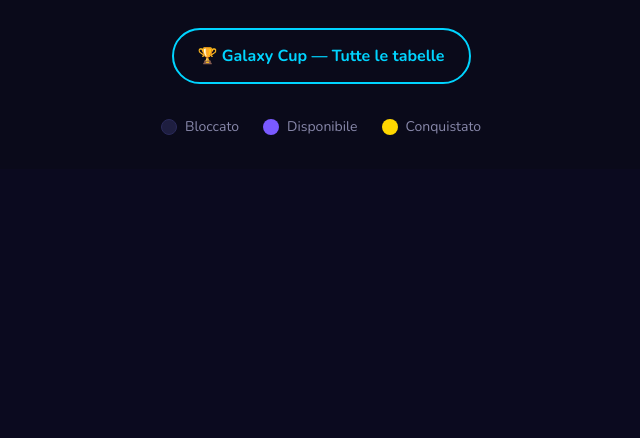
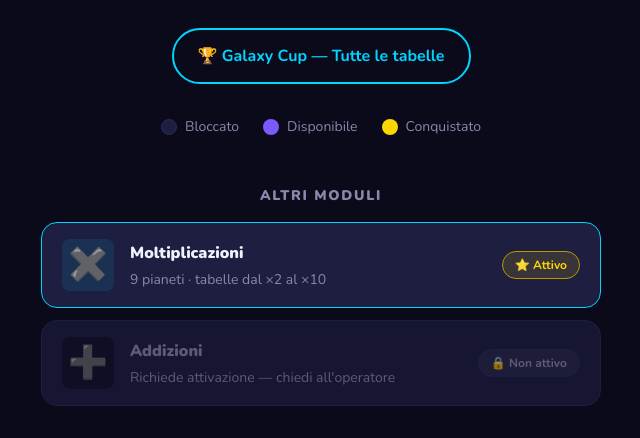
Before and after one commit to mchiapello/tabelline, a Flask app: page /journey in a window 1280 px wide. Shown: the part 1468-1906 px from the top of the page, without its empty margins (319-959 px from the left). Before the commit the page ends 1603 px from the top, so only its background shows below. Run offline with Flask 3, Linux system fonts and the light colour scheme; data that the repository does not hold is empty.

Commit message:
feat(ui): add Altri moduli section to galaxy map
Fetches /api/v1/operator/modules/status and renders one card per
module.  Moltiplicazioni always shows as the current active module;
additional modules (e.g. addizioni) appear as locked or active
depending on their token activation state.

Co-Authored-By: Claude Sonnet 4.6 <noreply@anthropic.com>

```diff
--- a/templates/journey.html
+++ b/templates/journey.html
@@ -4,6 +4,106 @@
 
 {% block extra_css %}
 <link rel="stylesheet" href="{{ url_for('static', filename='css/journey.css') }}">
+<style>
+  /* ── Module cards section ──────────────────────────────────────────────── */
+  #modules-section {
+    width: 100%;
+    max-width: 560px;
+    margin-top: var(--sp-12);
+    position: relative;
+    z-index: 1;
+  }
+
+  .modules-heading {
+    font-size: var(--text-sm);
+    font-weight: 800;
+    text-transform: uppercase;
+    letter-spacing: 0.12em;
+    color: var(--c-text-dim);
+    margin-bottom: var(--sp-4);
+    text-align: center;
+  }
+
+  .module-cards {
+    display: flex;
+    flex-direction: column;
+    gap: var(--sp-3);
+  }
+
+  .module-card {
+    display: flex;
+    align-items: center;
+    gap: var(--sp-4);
+    background: var(--c-surface2);
+    border: 1.5px solid var(--c-border);
+    border-radius: var(--r-md);
+    padding: var(--sp-4) var(--sp-5);
+    cursor: pointer;
+    transition: transform var(--t-base) var(--ease-bounce),
+                box-shadow var(--t-base) var(--ease-smooth),
+                border-color var(--t-base);
+    text-decoration: none;
+    color: inherit;
+  }
+
+  .module-card--active {
+    border-color: var(--c-cyan);
+  }
+
+  .module-card--active:hover {
+    transform: translateY(-3px);
+    box-shadow: var(--shadow-glow-cyan);
+    border-color: var(--c-cyan);
+  }
+
+  .module-card--locked {
+    opacity: 0.65;
+    cursor: not-allowed;
+  }
+
+  .module-card__icon {
+    font-size: 2rem;
+    flex-shrink: 0;
+    width: 52px;
+    height: 52px;
+    display: flex;
+    align-items: center;
+    justify-content: center;
+    border-radius: var(--r-sm);
+    background: var(--c-surface);
+  }
+
+  .module-card--active  .module-card__icon { background: rgba(0,212,255,0.1); }
+  .module-card--locked  .module-card__icon { background: var(--c-surface); }
+
+  .module-card__body { flex: 1; min-width: 0; }
+
+  .module-card__name {
+    font-size: var(--text-base);
+    font-weight: 800;
+    margin-bottom: var(--sp-1);
+  }
+
+  .module-card--active  .module-card__name { color: var(--c-text); }
+  .module-card--locked  .module-card__name { color: var(--c-text-dim); }
+
+  .module-card__desc {
+    font-size: var(--text-sm);
+    color: var(--c-text-dim);
+  }
+
+  .module-card__status {
+    flex-shrink: 0;
+    font-size: var(--text-xs);
+    font-weight: 700;
+    padding: var(--sp-1) var(--sp-3);
+    border-radius: var(--r-full);
+  }
+
+  .status--active  { background: rgba(0,212,255,0.12); color: var(--c-cyan);     border: 1px solid var(--c-cyan-dim); }
+  .status--locked  { background: rgba(136,136,170,0.1); color: var(--c-text-dim); border: 1px solid var(--c-border); }
+  .status--current { background: rgba(255,215,0,0.12);  color: var(--c-gold);     border: 1px solid var(--c-gold-dim); }
+</style>
 {% endblock %}
 
 {% block content_attrs %}class="full-width"{% endblock %}
@@ -36,9 +136,76 @@
       <span>Conquistato</span>
     </div>
   </div>
+
+  <!-- ── Other modules ──────────────────────────────────────────────────── -->
+  <div id="modules-section">
+    <p class="modules-heading">Altri moduli</p>
+    <div class="module-cards" id="module-cards">
+      <!-- Populated by loadModuleCards() below -->
+    </div>
+  </div>
 </section>
 {% endblock %}
 
 {% block extra_js %}
 <script src="{{ url_for('static', filename='js/journey.js') }}"></script>
+<script>
+(async function loadModuleCards() {
+  const container = document.getElementById('module-cards');
+
+  // Always show moltiplicazioni as the "current" module
+  const cards = [
+    {
+      id:          'moltiplicazioni',
+      icon:        '✖️',
+      name:        'Moltiplicazioni',
+      desc:        '9 pianeti · tabelle dal ×2 al ×10',
+      activated:   true,
+      href:        '/journey',
+      isCurrent:   true,
+    }
+  ];
+
+  // Fetch status of other modules from the registry health endpoint
+  try {
+    const health = await fetch('/api/v1/operator/modules/status').then(r => r.json());
+    if (health.addizioni) {
+      cards.push({
+        id:        'addizioni',
+        icon:      '➕',
+        name:      'Addizioni',
+        desc:      health.addizioni.activated
+                     ? '10 livelli · addizioni fino a +10'
+                     : 'Richiede attivazione — chiedi all\'operatore',
+        activated: health.addizioni.activated,
+        href:      health.addizioni.activated ? '/journey/addizioni' : null,
+      });
+    }
+  } catch {
+    // If the endpoint fails, just show moltiplicazioni
+  }
+
+  container.innerHTML = cards.map(card => {
+    const stateClass = card.isCurrent  ? 'status--current'
+                     : card.activated  ? 'status--active'
+                     : 'status--locked';
+    const stateLabel = card.isCurrent  ? '⭐ Attivo'
+                     : card.activated  ? '✓ Attivo'
+                     : '🔒 Non attivo';
+    const cardClass  = card.activated  ? 'module-card--active'
+                     : 'module-card--locked';
+    const tag        = card.href ? 'a' : 'div';
+    const href       = card.href ? `href="${card.href}"` : '';
+
+    return `<${tag} class="module-card ${cardClass}" ${href}>
+      <div class="module-card__icon">${card.icon}</div>
+      <div class="module-card__body">
+        <div class="module-card__name">${card.name}</div>
+        <div class="module-card__desc">${card.desc}</div>
+      </div>
+      <span class="module-card__status ${stateClass}">${stateLabel}</span>
+    </${tag}>`;
+  }).join('');
+})();
+</script>
 {% endblock %}
```
